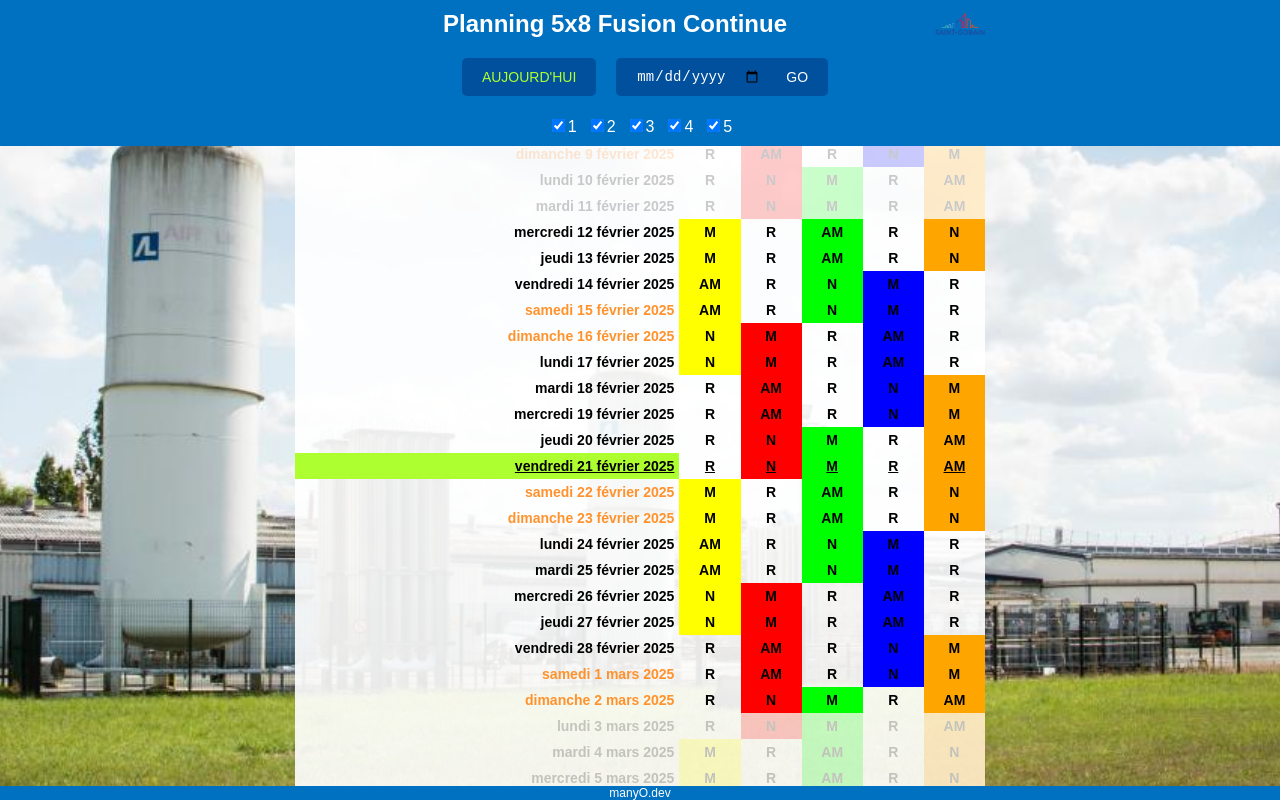
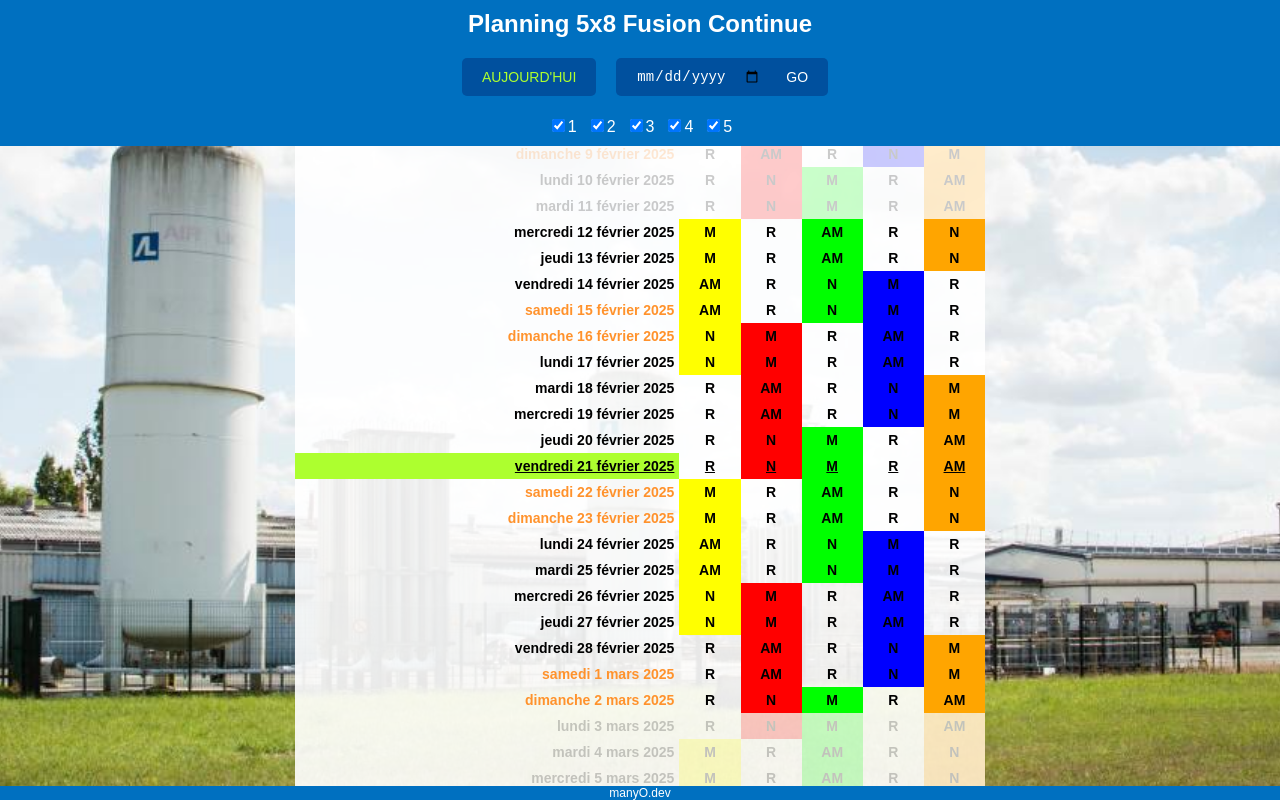
Before and after one commit to NicoWithManyO/SGQplanning5x8, a plain HTML site: page index.html in a window 1280 px wide. Drawn offline with Linux system fonts and the light colour scheme.

Commit message:
remove logo test

```diff
--- a/index.html
+++ b/index.html
@@ -8,7 +8,7 @@
 <body>
     <div class="header">
         <h2>Planning 5x8 Fusion Continue</h2>
-        <img src="sgq.png" alt="Logo SGQ" class="logo">
+        <!-- <img src="sgq.png" alt="Logo SGQ" class="logo">  -->
     </div>
     <div class="input-container">
         <button class="btn-today" onclick="scrollToToday()">AUJOURD'HUI</button>
```
